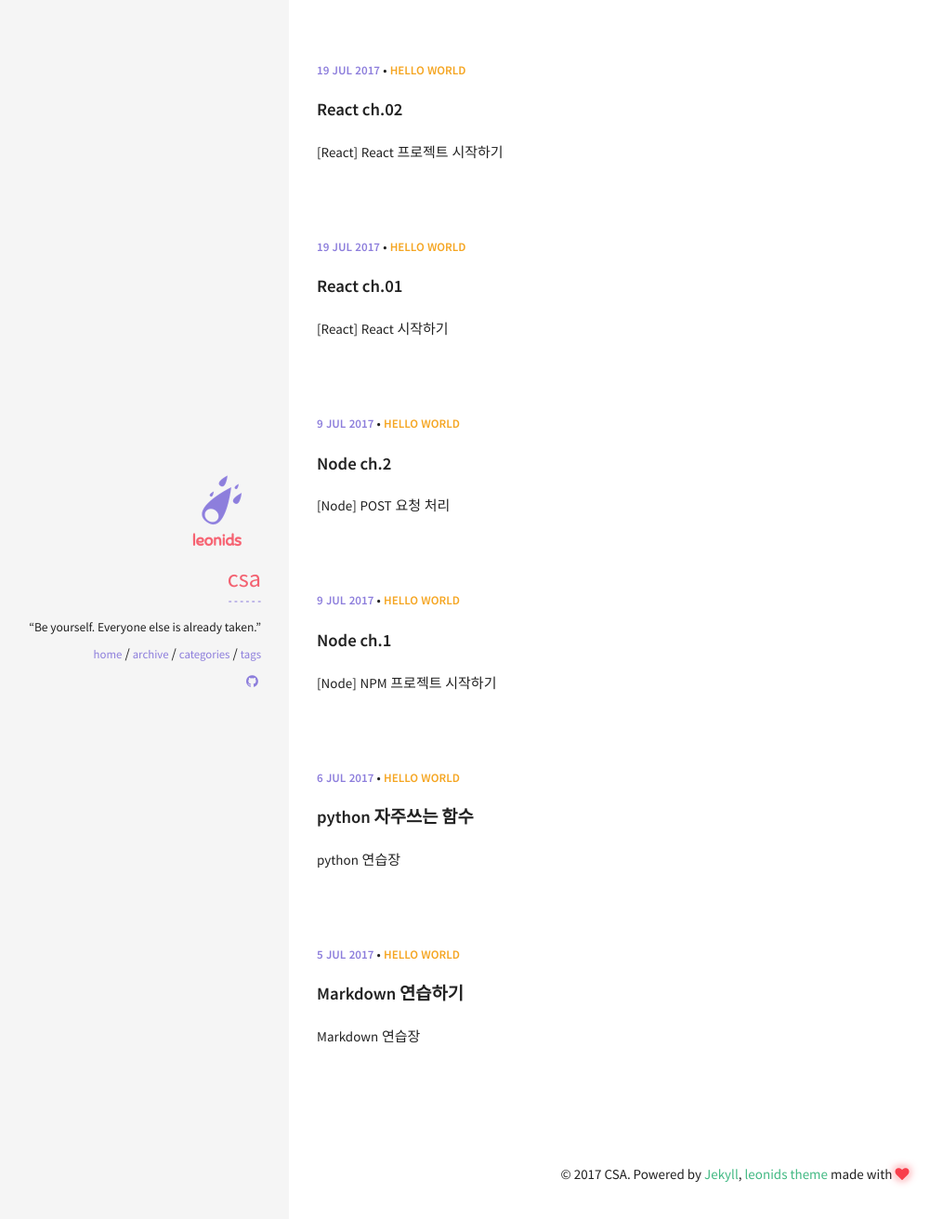
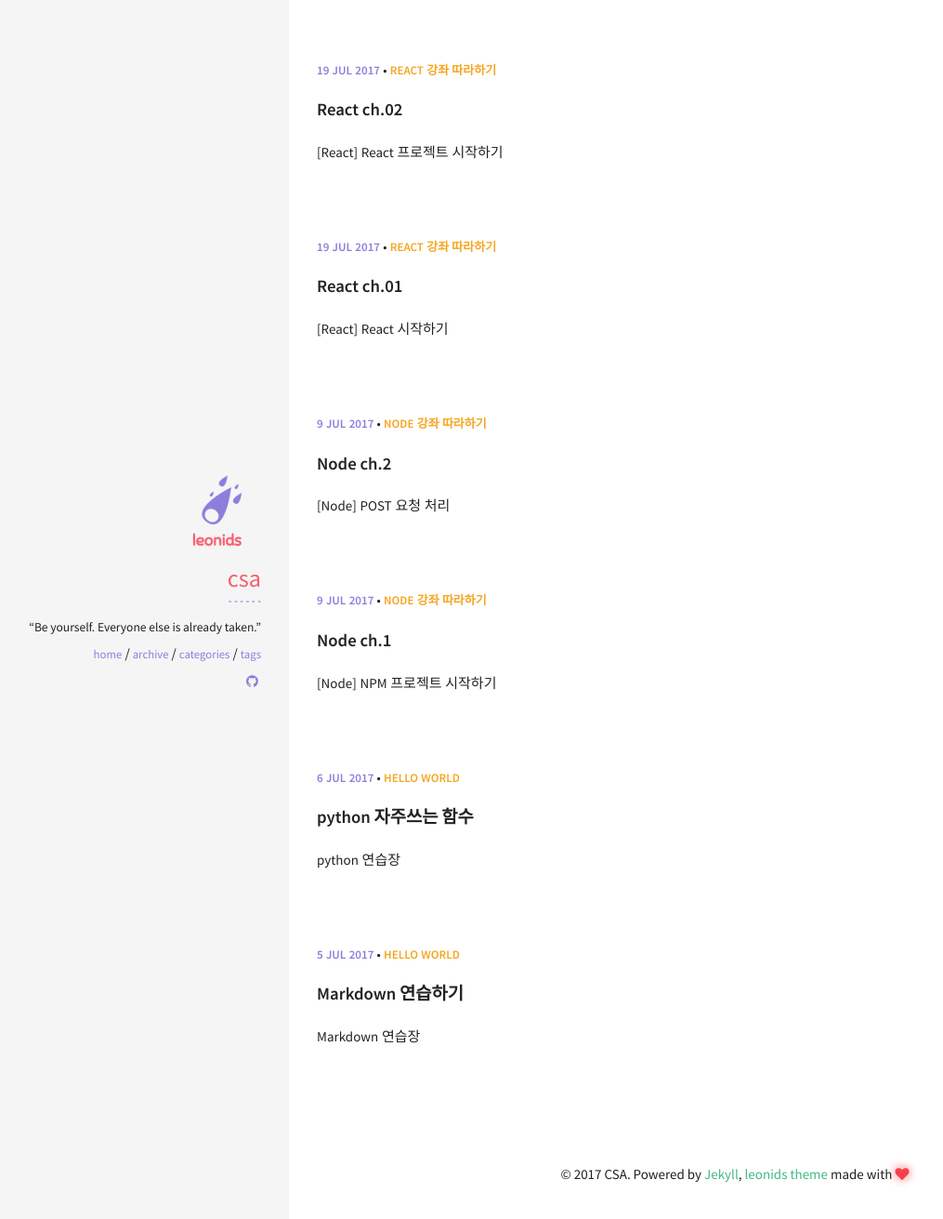
Before and after one commit to dev-csa/dev-csa.github.com, a Jekyll site: the page built from index.html, in a window 1280 px wide. Shown: the top 1311 px of the page at 93% size, without its empty margins (9-1024 px from the left). Built offline with Jekyll 4.4.1, drawn with Linux system fonts in a browser that asks for light colours.

Commit message:
categorize

```diff
--- a/_posts/2017-07-09-Node_ch1-post.md
+++ b/_posts/2017-07-09-Node_ch1-post.md
@@ -2,7 +2,7 @@
 layout: post
 title: Node ch.1
 excerpt: "[Node] NPM 프로젝트 시작하기"
-categories: [hello world]
+categories: [Node 강좌 따라하기]
 comments: true
 image:
   feature:
--- a/_posts/2017-07-09-Node_ch2-post.md
+++ b/_posts/2017-07-09-Node_ch2-post.md
@@ -2,7 +2,7 @@
 layout: post
 title: Node ch.2
 excerpt: "[Node] POST 요청 처리"
-categories: [hello world]
+categories: [Node 강좌 따라하기]
 comments: true
 image:
   feature:
@@ -85,8 +85,11 @@ image:
 * 여기까지의 실행 화면 보기
 
 <img src="https://cdn-images-1.medium.com/max/400/1*lN38sJpDyL-yBmerTc7CKg.jpeg">
+
 <img src="https://cdn-images-1.medium.com/max/400/1*CuDWuFI4tQ_WTggcV-S1hg.jpeg">
+
 <img src="https://cdn-images-1.medium.com/max/400/1*V2RTHgGWTDZ6XqWpq28KIg.jpeg">
+
 
 
 ### View engine을 이용한 응답처리
@@ -159,5 +162,7 @@ image:
 
 
 * 실행 결과 확인
+
 <img src="https://cdn-images-1.medium.com/max/600/1*tu1iNFpRtRuSW0f4pMjrZQ.jpeg">
+
 <img src="https://cdn-images-1.medium.com/max/600/1*K6v2GmkgS7JhmzpdswoHjA.jpeg">
--- a/_posts/2017-07-19-react_ch01-post.md
+++ b/_posts/2017-07-19-react_ch01-post.md
@@ -2,7 +2,7 @@
 layout: post
 title: React ch.01
 excerpt: "[React] React 시작하기"
-categories: [hello world]
+categories: [React 강좌 따라하기]
 comments: true
 image:
   feature:
--- a/_posts/2017-07-19-react_ch02-post.md
+++ b/_posts/2017-07-19-react_ch02-post.md
@@ -2,7 +2,7 @@
 layout: post
 title: React ch.02
 excerpt: "[React] React 프로젝트 시작하기"
-categories: [hello world]
+categories: [React 강좌 따라하기]
 comments: true
 image:
   feature:
```
